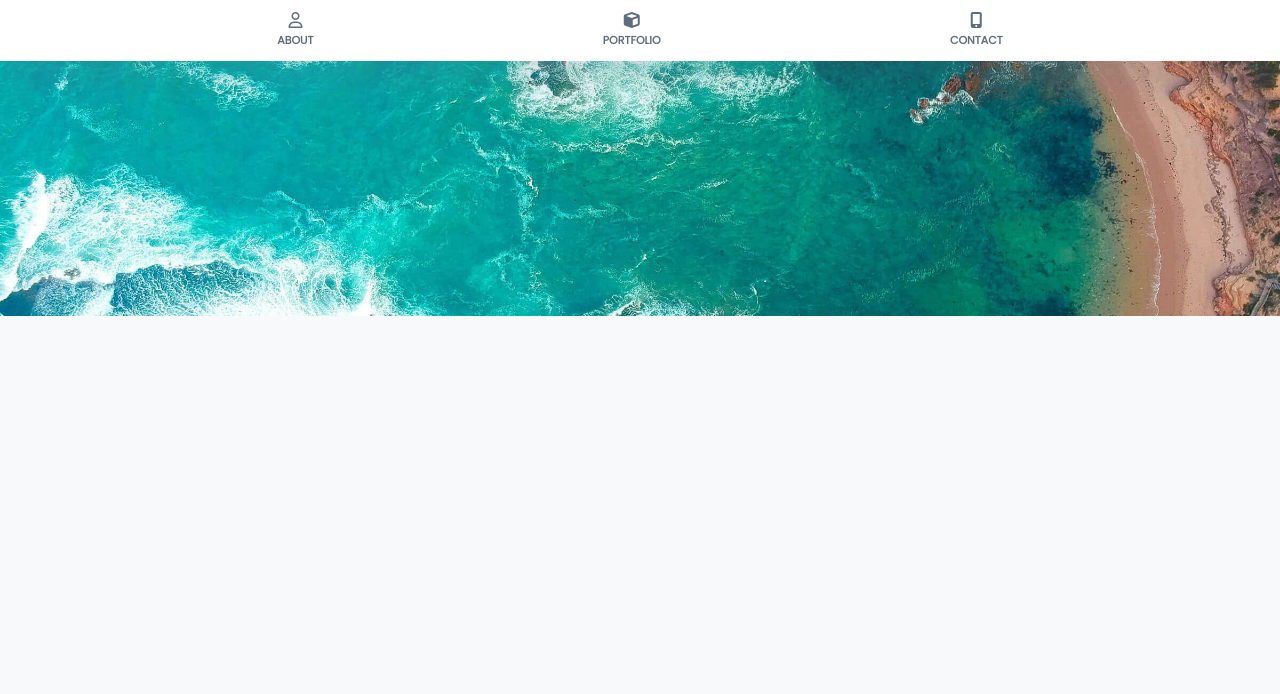
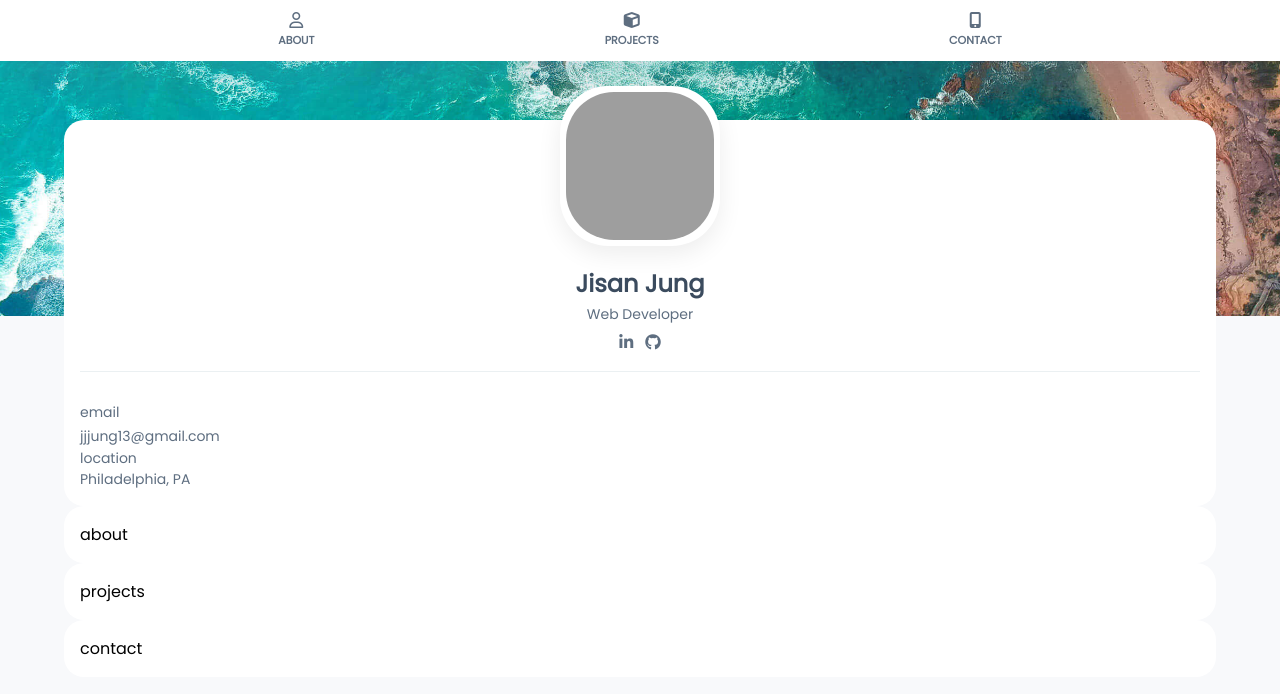
Before and after one commit to jisanjung/Portfolio, a website built with webpack: page index.html in a window 1280 px wide. Built offline with nearby package versions, Linux system fonts and the light colour scheme; grey boxes are pictures that could not be loaded.

Commit message:
working on info section

```diff
--- a/index.html
+++ b/index.html
@@ -9,19 +9,65 @@
 </head>
 <body>
     <!--mobile nav-->
-    <nav class="fixed w-100">
+    <nav class="mobile-nav fixed w-100">
         <ul class="flex flex-even">
-            <li><a href="#" class="flex flex-column align-center"><i class="far fa-user"></i><span>about</span></a></li>
-            <li><a href="#" class="flex flex-column align-center"><i class="fas fa-cube"></i><span>portfolio</span></a></li>
-            <li><a href="#" class="flex flex-column align-center"><i class="fas fa-mobile-alt"></i><span>contact</span></a></li>
+            <li><a href="#about" class="flex flex-column align-center"><i class="far fa-user"></i><span>about</span></a></li>
+            <li><a href="#projects" class="flex flex-column align-center"><i class="fas fa-cube"></i><span>projects</span></a></li>
+            <li><a href="#contact" class="flex flex-column align-center"><i class="fas fa-mobile-alt"></i><span>contact</span></a></li>
         </ul>
     </nav>
 
     <!--header cover photo-->
     <section class="bg-cover"></section>
 
+    <main class="w-100 center-x">
+        <!--info card-->
+        <section class="info card flex flex-column">
+            <div class="profile-pic relative">
+                <img src="./dist/images/profile.JPG" alt="Profile Picture">
+            </div>
+            <div class="main-info relative">
+                <h4 class="title">Jisan Jung</h4>
+                <span class="text">Web Developer</span>
+                <ul class="flex flex-center">
+                    <li class="text"><i class="fab fa-linkedin-in"></i></li>
+                    <li class="text"><i class="fab fa-github"></i></li>
+                </ul>
+            </div>
+            <div class="additional-info">
+                <div class="flex flex-column">
+                    <span class="text label">email</span>
+                    <a href="#"><span class="text">jjjung13@gmail.com</span></a>
+                </div>
+                <div class="flex flex-column">
+                    <span class="text label">location</span>
+                    <span class="text">Philadelphia, PA</span>
+                </div>
+            </div>
+        </section>
+
+        <!--about-->
+        <section class="card" id="about">
+            about
+        </section>
+
+        <!--projects-->
+        <section class="card" id="projects">
+            projects
+        </section>
+
+        <!--contact-->
+        <section class="card" id="contact">
+            contact
+        </section>
+    </main>
+
     <!--JavaScript-->
     <script src="https://kit.fontawesome.com/092cbe6d34.js" crossorigin="anonymous"></script>
+    <script
+    src="https://code.jquery.com/jquery-3.5.1.min.js"
+    integrity="sha256-9/aliU8dGd2tb6OSsuzixeV4y/faTqgFtohetphbbj0="
+    crossorigin="anonymous"></script>
     <script src="./src/js/index.js"></script>
 </body>
 </html>
--- a/src/js/index.js
+++ b/src/js/index.js
@@ -0,0 +1,3 @@
+$(document).ready(function() {
+
+});
--- a/src/sass/components/_global.scss
+++ b/src/sass/components/_global.scss
@@ -113,31 +113,26 @@ img {
 body {
     background: $bg-light;
     font-family: $poppins;
-    nav {
-        background: $white;
-        box-shadow: 0px 20px 40px rgba(103, 118, 128, 0.2);
-        ul {
-            li {
-                padding: 0.75rem;
-                a {
-                    text-transform: uppercase;
-                    font-size: 11px;
-                    font-weight: bold;
-                    color: $dark;
-                    i {
-                        font-size: 1rem;
-                    }
-                    span {
-                        margin-top: 4px;
-                    }
-                }
-            }
-        }
-    }
     .bg-cover {
         height: 19.75rem;
         background: url("../../../dist/images/image_header.jpg") 50% 50%;
         background-size: cover;
         background-repeat: no-repeat;
     }
+    main {
+        top: 120px;
+        @include container(small);
+        .card {
+            background: $white;
+            padding: 1rem;
+            border-radius: 20px;
+            .title {
+                color: $xtra-dark;
+            }
+            .text {
+                color: $dark;
+                font-size: 14px;
+            }
+        }
+    }
 }
--- /dev/null
+++ b/src/sass/components/_info.scss
@@ -0,0 +1,45 @@
+@import "../utils/variables";
+
+.info {
+    .profile-pic {
+        width: 10rem;
+        height: 10rem;
+        left: 50%;
+        transform: translateX(-50%);
+        top: -50px;
+        background: $white;
+        padding: 0.4rem;
+        border-radius: 48px;
+        box-shadow: 0 0.5rem 1.5rem rgba(0, 0, 0, 0.075);
+        img {
+            object-fit: cover;
+            height: 100%;
+            object-position: 60%;
+            border-radius: inherit;
+        }
+    }
+    .main-info {
+        text-align: center;
+        top: -30px;
+        h4 {
+            font-size: 1.5rem;
+        }
+        ul {
+            padding-top: 0.25rem;
+            padding-bottom: 1rem;
+            li {
+                font-size: 1rem;
+            }
+            li + li {
+                margin-left: 0.75rem;
+            }
+        }
+        &::after {
+            content: "";
+            display: block;
+            width: 100%;
+            height: 1px;
+            background: $light;
+        }
+    }
+}
--- /dev/null
+++ b/src/sass/components/_nav.scss
@@ -0,0 +1,27 @@
+@import "../utils/mixins";
+@import "../utils/variables";
+
+.mobile-nav {
+    background: $white;
+    box-shadow: 0px 20px 40px rgba(103, 118, 128, 0.2);
+    ul {
+        li {
+            padding: 0.75rem;
+            a {
+                text-transform: uppercase;
+                font-size: 11px;
+                font-weight: bold;
+                color: $dark;
+                i {
+                    font-size: 1rem;
+                }
+                span {
+                    margin-top: 4px;
+                }
+            }
+        }
+    }
+    .active {
+        color: $primary;
+    }
+}
--- a/src/sass/main.scss
+++ b/src/sass/main.scss
@@ -1 +1,3 @@
 @import "./components/global";
+@import "./components/nav";
+@import "./components/info";
--- a/src/sass/utils/_variables.scss
+++ b/src/sass/utils/_variables.scss
@@ -1,7 +1,10 @@
 /* colors */
 $bg-light: #F8F9FB;
 $white: #fff;
+$xtra-dark: #3B4B5E;
 $dark: #5E6E80;
+$light: #EBF0F2;
+$primary: #304CFD;
 
 /* fonts */
 $poppins: 'Poppins', Arial, sans-serif;
```
Also changed, not shown: dist/main.min.css, 2 other files.
